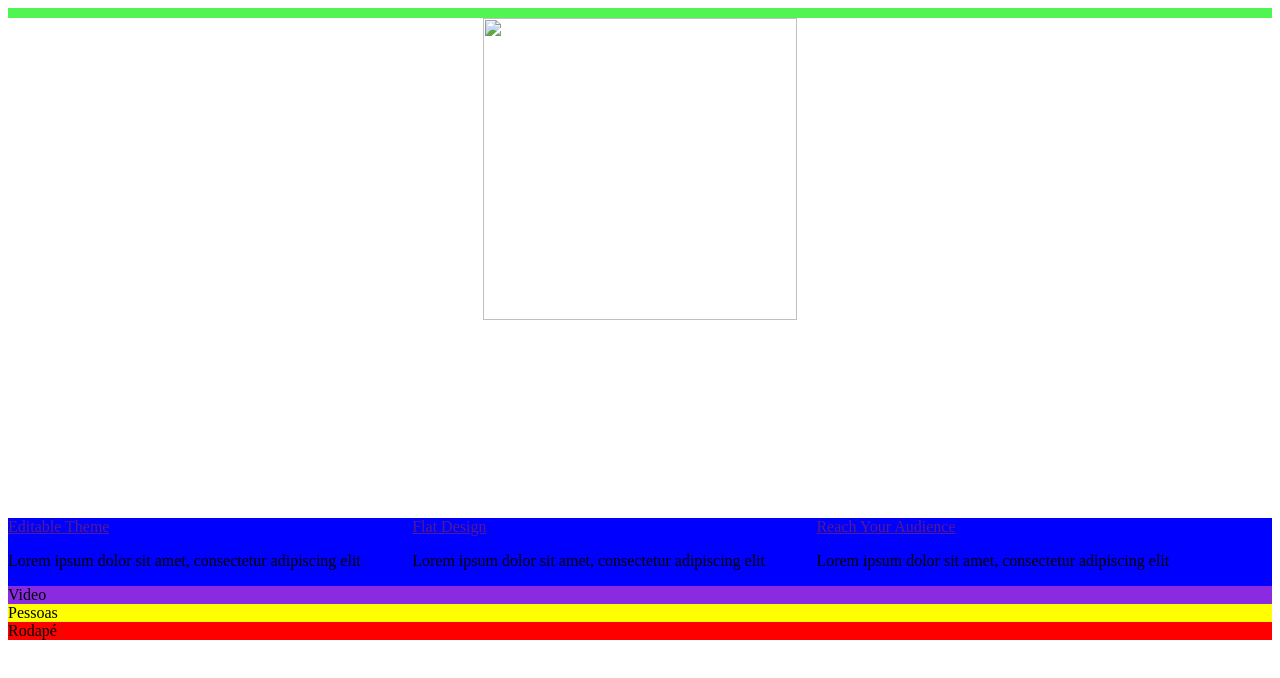
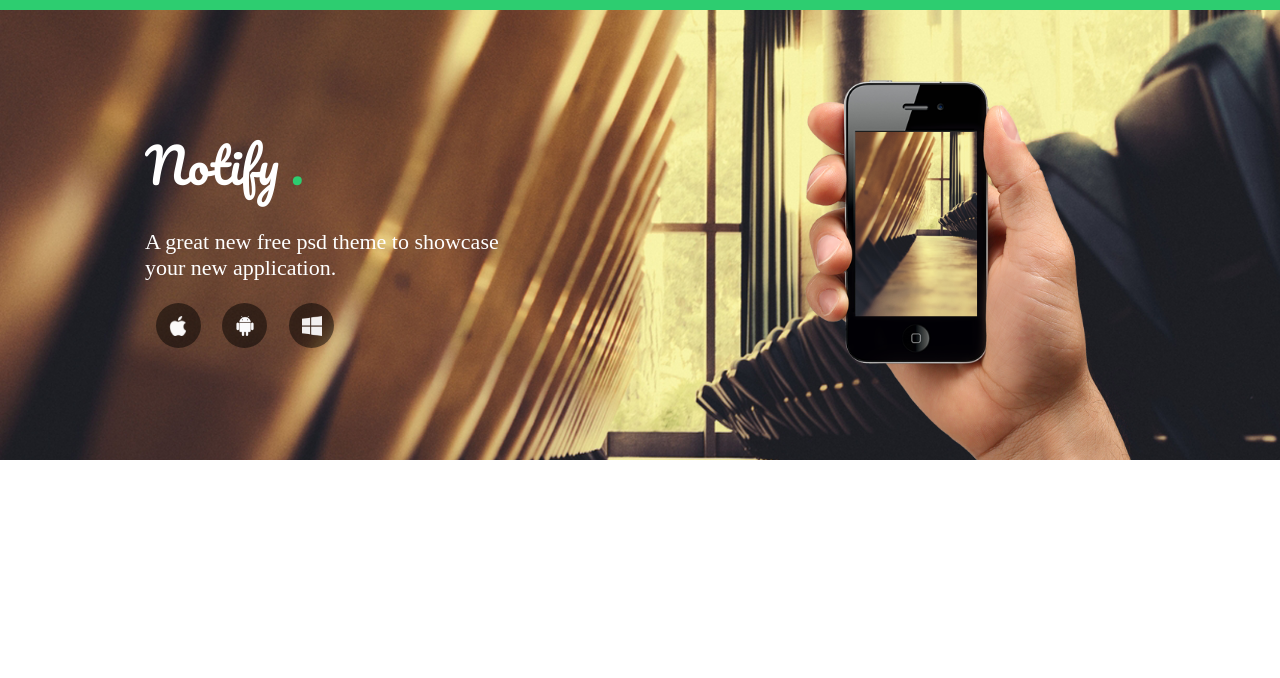
Before and after one commit to mysantos/notify, a plain HTML site: page index.html in a window 1280 px wide. Drawn offline with Linux system fonts and the light colour scheme.

Commit message:
Criação do banner

```diff
--- a/index.html
+++ b/index.html
@@ -1,36 +1,34 @@
 <!DOCTYPE html>
-<html lang="en">
+<html lang="pt-br">
 <head>
   <meta charset="UTF-8">
   <meta name="viewport" content="width=device-width, initial-scale=1.0">
   <meta http-equiv="X-UA-Compatible" content="ie=edge">
   <link rel="stylesheet" href="style.css">
-    <title>Document</title>
+  <link rel="shortcut icon" href="icone.png" type="image/x-icon">
+  <link href="https://fonts.googleapis.com/css?family=Pacifico" rel="stylesheet">
+  <title>Projeto Notify</title>
 </head>
 <body>
-    <nav>
-        <img src="notify/hand.png" alt="">
-    </nav>
     <header>
       <div>
-            <a href="">Editable Theme</a>
-            <p>Lorem ipsum dolor sit amet, consectetur adipiscing elit</p>
+        <h1>Notify <span>.</span></h1>
+        <p>A great new free psd theme to showcase your new application.</p>
+        <div id='divisaoDosIcones'>
+          <div>
+            <img src="images/apple.png" alt="">
           </div>
-
           <div>
-            <a href=""> Flat Design</a>
-            <p>Lorem ipsum dolor sit amet, consectetur adipiscing elit</p>
+            <img src="images/android-logo.png" alt="">
           </div>
-
           <div>
-            <a href="">Reach Your Audience</a>
-            <p>Lorem ipsum dolor sit amet, consectetur adipiscing elit</p>
+            <img src="images/windows-logo-silhouette.png" alt="">
           </div>
-
-        </nav>
+        </div>
+      </div>
+      <div>
+        <img src="images/hand.png" alt="Mao">
+      </div>
     </header>
-    <aside>Video</aside>
-    <section>Pessoas</section>
-    <footer>Rodapé</footer>
 </body>
 </html>
--- a/style.css
+++ b/style.css
@@ -1,39 +1,76 @@
 body{
-    border-top-color: 2px solid green;
-    border-top-width: 30px;
-}
+    margin: 0;
+  }
 
-nav{
+  h1{
+    margin: 0;
+    color: white;
+    font-family: 'Pacifico', cursive;
+    font-size: 36pt;
+    font-weight: 100;
+  }
+
+  header{
+    background-image: url("images/banner.png");
+    background-size: cover;
+    border-top: 10px solid #2dcd70;
     display: flex;
+    height: 450px;
+    justify-content: space-around;
+    background-color: blue;
+  }
+
+  header div:first-child{
+    align-items: flex-start;
+    display: flex;
+    flex-direction: column;
     justify-content: center;
-    background-image: url(notify/banner.png);
-    background-size: 100vw;
-    background-repeat: no-repeat;
-    height: 500px;
-    border-top: 10px solid rgb(81, 245, 81);
-}
+  }
 
-nav img{
-    width: 314px;
-    height: 302px;
-}
+  header div:last-child{
+    display: flex;
+    align-items: flex-end;
+  }
 
-header{
-    display: grid;
-    grid-template-areas: 'navbar navbar navbar navbar'
-                        'header header header header'
-                        'aside aside aside aside'
-                        'section section section batata'
-                        'footer footer footer footer';
-    background-color: blue;
-}
+  header div:last-child img{
+    width: 330px;
+  }
 
-aside{
-    background-color: blueviolet;
-}
-section{
-    background-color: yellow;
-}
-footer{
-    background-color: red;
-}
+  p{
+    width: 370px;
+    font-size: 22px;
+    color: white;
+  }
+
+  span{
+    color: #2dcd70;
+  }
+
+
+
+
+  #divisaoDosIcones{
+    display: flex;
+    justify-content: space-around;
+    width: 200px;
+    margin: 0;
+  }
+
+  #divisaoDosIcones img{
+    width: 20px;
+  }
+
+  #divisaoDosIcones div{
+    cursor: pointer;
+    width: 45px;
+    height: 45px;
+    background-color: rgba(0, 0, 0, 0.5);
+    border-radius: 100%;
+    display: flex;
+    align-items: center;
+    justify-content: center;
+  }
+
+  #divisaoDosIcones div:hover{
+    background-color: #2dcd70;
+  }
```
Also changed, not shown: images/android-logo.png (added), images/apple.png (added), images/banner.png (added), images/hand.png (added), images/icone-android.png (added), images/icone-ios.png (added), images/icone-windows.png (added), images/icone.png (added), images/icone1.png (added), images/icone2.png (added), images/icone3.png (added), images/notify_psd_theme.jpg (added), images/pessoa1.jpg (added), images/windows-logo-silhouette.png (added), 1 other file. Lines whose indentation alone changed are shown as unchanged.
